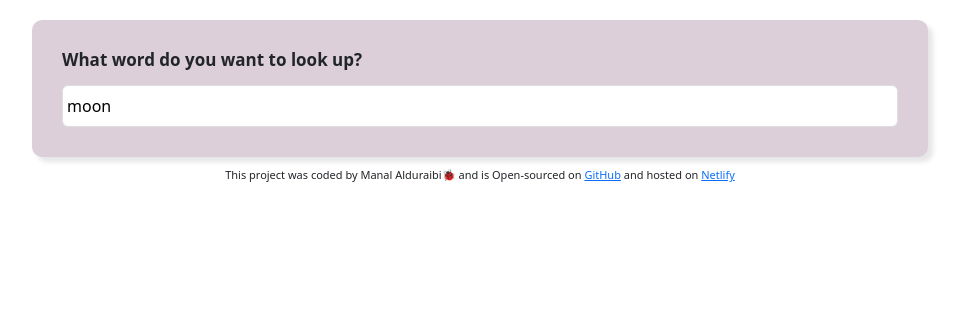
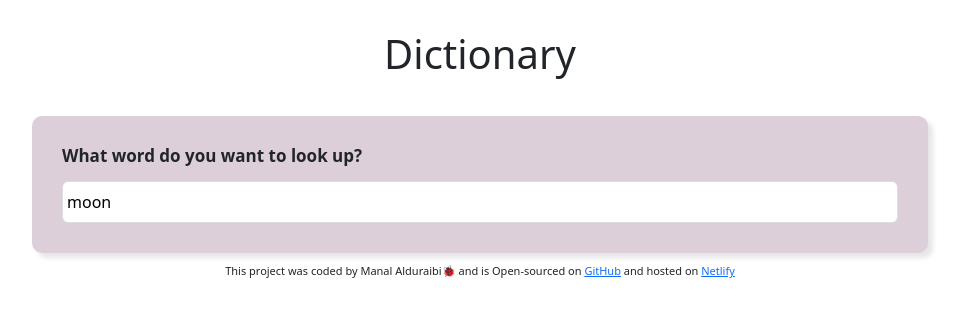
Before and after one commit to duraibim/react-dictionary, a React (Create React App) app: page / in a window 1280 px wide. Shown: the top 316 px of the page, without its empty margins (160-1124 px from the left). Built offline with nearby package versions, Linux system fonts and the light colour scheme; no server answers.

Commit message:
Edited header

```diff
--- a/src/App.css
+++ b/src/App.css
@@ -1,5 +1,11 @@
 body{
   background: rgb(255, 255, 255);
+}
+
+.App header{
+  text-align: center;
+    margin-top: 20px;
+    padding: 10px 20px;
 }
 
 .App{
@@ -7,7 +13,6 @@ body{
   margin: 0 auto;
 }
 
-
 .App-footer{
   text-align: center;
     font-size: 11px;
--- a/src/App.js
+++ b/src/App.js
@@ -7,7 +7,7 @@ function App() {
     <div className="App">
       <div className="container">
         <header className="App-header">
-
+          <h1> Dictionary </h1>
         </header>
 
         <Dictionary />
```
